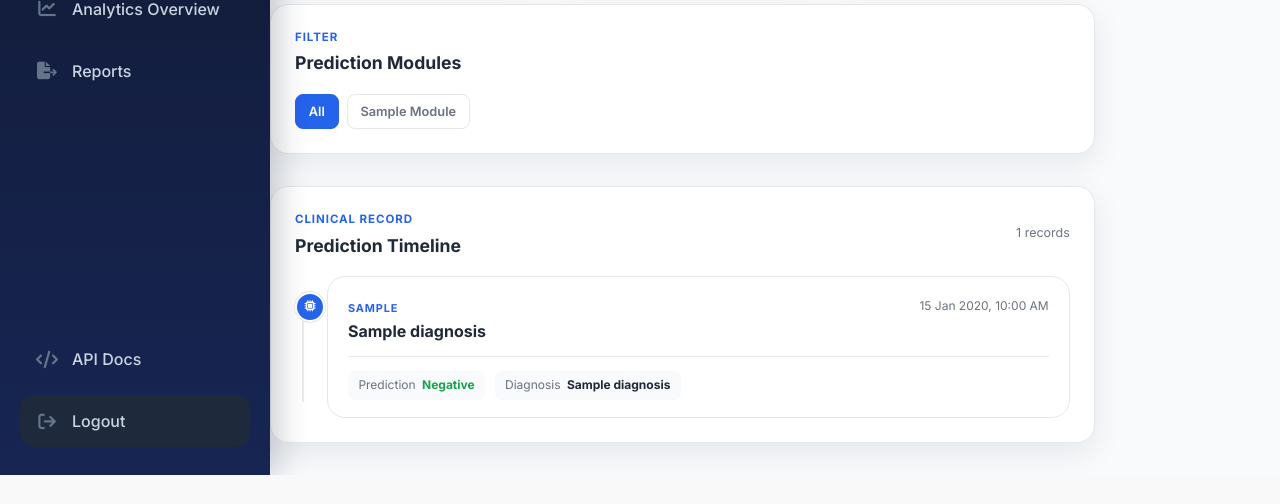
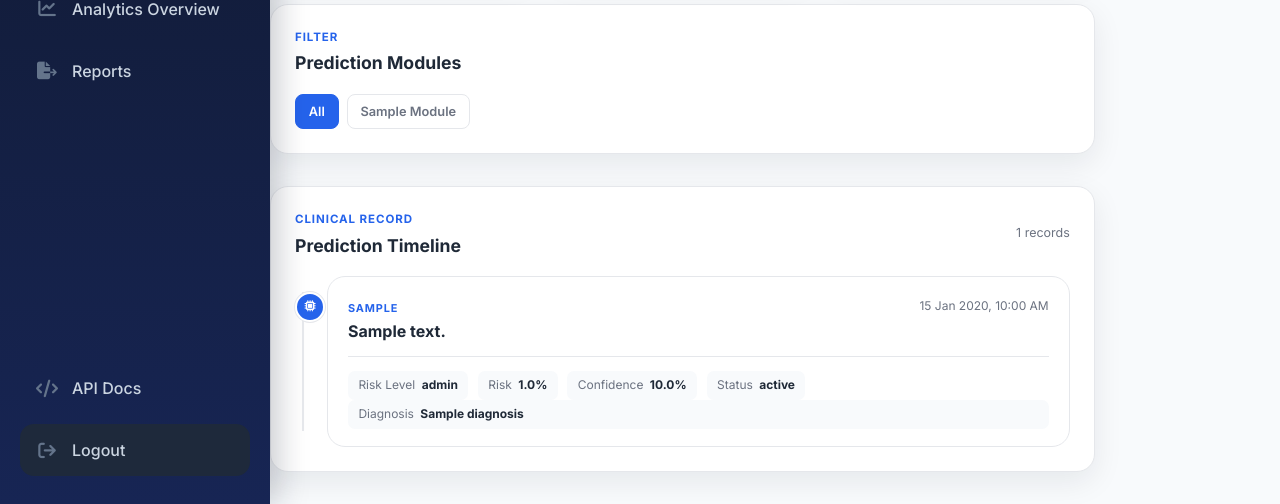
Before and after one commit to Thrishna124/IntelliCareAI, a Django app: template templates/prediction/components/prediction_history.html in a window 1280 px wide. Shown: the part 418-922 px from the top of the page. Before the commit the page ends 893 px from the top, so only its background shows below. Run offline with Django 5.2, Linux system fonts and the light colour scheme; the template is opened without the code that fills it: most values are stand-ins (such as "Sample title", 1, 10 or a date in 2020).

Commit message:
Integrate prediction history with standardized results

```diff
--- a/templates/prediction/components/prediction_history.html
+++ b/templates/prediction/components/prediction_history.html
@@ -249,7 +249,6 @@
 
 
                         <!-- Header -->
-
 <div class="prediction-history-card__header">
 
     <div>
@@ -272,15 +271,15 @@
 
         </span>
 
-
         <h3>
 
-                                        {% if prediction.diagnosis %}
+            {% if prediction.result.prediction_text %}
+                {{ prediction.result.prediction_text }}
 
-                                            {{ prediction.diagnosis }}
+            {% elif prediction.result.status %}
+                {{ prediction.result.status }}
 
             {% else %}
-
                 Prediction Completed
 
             {% endif %}
@@ -289,38 +288,80 @@
 
     </div>
 
-
     <time class="prediction-history-card__time">
-
         {{ prediction.timestamp|date:"d M Y, h:i A" }}
-
     </time>
 
 </div>
 
 
-                            <!-- Details -->
-
+<!-- Standardized Result Details -->
 <div class="prediction-history-card__details">
 
+    {% if prediction.result.risk_level %}
 
         <div class="prediction-history-card__detail">
 
             <span>
-                                        Prediction
+                Risk Level
             </span>
 
-                                    {% if prediction.prediction == "Yes" %}
-
-                                        <strong class="prediction-status prediction-status--positive">
-                                            Positive
+            <strong>
+                {{ prediction.result.risk_level }}
             </strong>
 
-                                    {% else %}
+        </div>
 
-                                        <strong class="prediction-status prediction-status--negative">
-                                            Negative
+    {% endif %}
+
+
+    {% if prediction.result.risk_percentage != None %}
+
+        <div class="prediction-history-card__detail">
+
+            <span>
+                Risk
+            </span>
+
+            <strong>
+                {{ prediction.result.risk_percentage|floatformat:1 }}%
             </strong>
+
+        </div>
+
+    {% endif %}
+
+
+    {% if prediction.result.confidence_score != None %}
+
+        <div class="prediction-history-card__detail">
+
+            <span>
+                Confidence
+            </span>
+
+            <strong>
+                {{ prediction.result.confidence_score|floatformat:1 }}%
+            </strong>
+
+        </div>
+
+    {% endif %}
+
+
+    {% if prediction.result.status %}
+
+        <div class="prediction-history-card__detail">
+
+            <span>
+                Status
+            </span>
+
+            <strong>
+                {{ prediction.result.status }}
+            </strong>
+
+        </div>
 
     {% endif %}
 
```
Also changed, not shown: main_page/views.py (+17 -3 lines). Lines whose indentation alone changed are shown as unchanged.
